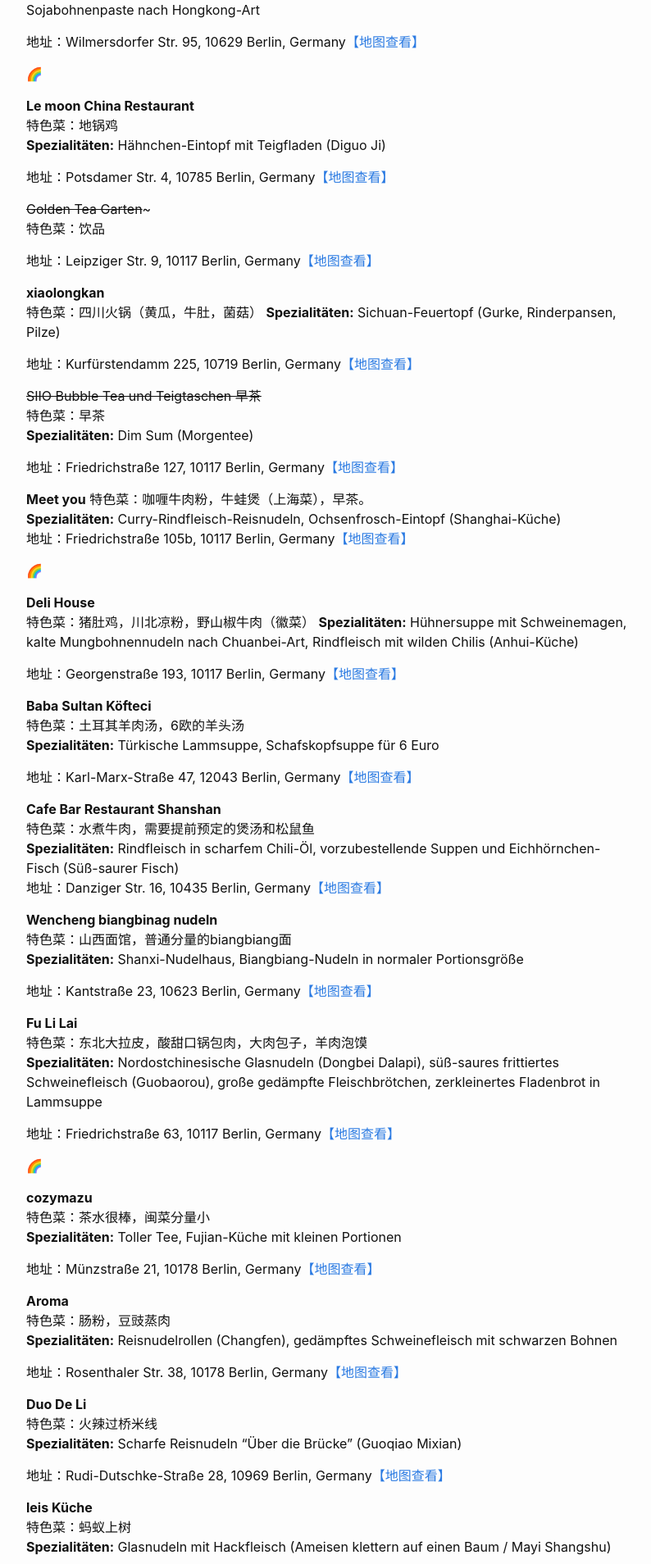
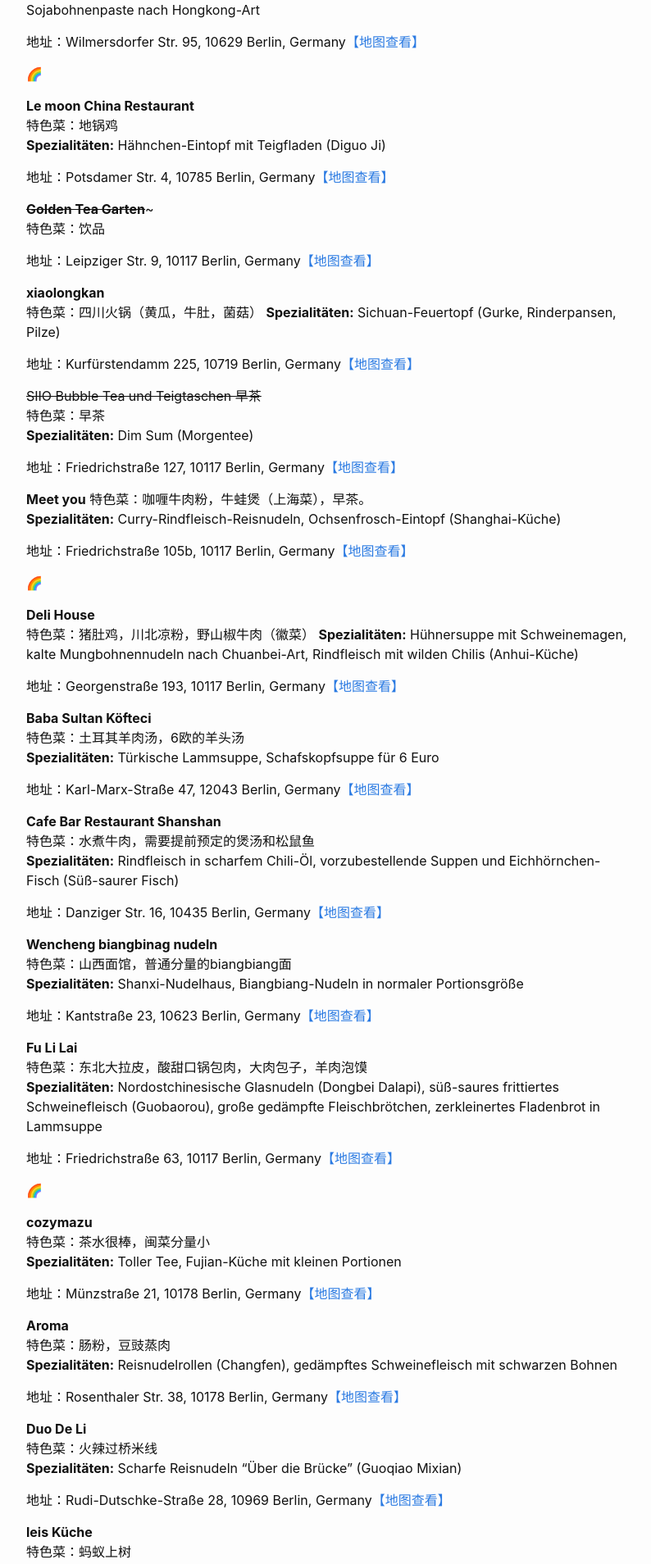
Before and after one commit to Howareu994/my-blog, a Jekyll site: the page built from _posts/2023-2-28-德国最爱餐厅.md, in a window 1280 px wide. Shown: the part 1085-2993 px from the top of the page at 82% size, without its empty margins (238-1032 px from the left). Built offline with Jekyll 4.4.1, drawn with Linux system fonts in a browser that asks for light colours.

Commit message:
Format restaurant names and add citation
Updated restaurant names with bold formatting and added a citation.

```diff
--- a/_posts/2023-2-28-德国最爱餐厅.md
+++ b/_posts/2023-2-28-德国最爱餐厅.md
@@ -57,7 +57,7 @@
 地址：Potsdamer Str. 4, 10785 Berlin, Germany[【地图查看】](https://www.google.com/maps/search/?api=1&query=Le+moon+China+Restaurant+Potsdamer+Str.+4+Berlin)
 
 
-~~Golden Tea Garten~~~
+~~**Golden Tea Garten**~~~
 特色菜：饮品
 
 地址：Leipziger Str. 9, 10117 Berlin, Germany[【地图查看】](https://www.google.com/maps/search/?api=1&query=Golden+Tea+Garten+Leipziger+Str.+9+Berlin)
@@ -78,6 +78,7 @@
 **Meet you**
 特色菜：咖喱牛肉粉，牛蛙煲（上海菜），早茶。
 **Spezialitäten:** Curry-Rindfleisch-Reisnudeln, Ochsenfrosch-Eintopf (Shanghai-Küche)
+
 地址：Friedrichstraße 105b, 10117 Berlin, Germany[【地图查看】](https://www.google.com/maps/search/?api=1&query=Meet+you+宴遇早茶+Friedrichstraße+105b+Berlin)
 
 🌈
@@ -98,6 +99,7 @@
 **Cafe Bar Restaurant Shanshan**
 特色菜：水煮牛肉，需要提前预定的煲汤和松鼠鱼
 **Spezialitäten:** Rindfleisch in scharfem Chili-Öl, vorzubestellende Suppen und Eichhörnchen-Fisch (Süß-saurer Fisch)
+
 地址：Danziger Str. 16, 10435 Berlin, Germany[【地图查看】](https://www.google.com/maps/search/?api=1&query=Cafe+Bar+Restaurant+Shanshan+Danziger+Str.+16+Berlin)
 
 **Wencheng biangbinag nudeln**
@@ -152,6 +154,7 @@
 **Ming Dynastie West**
 特色菜：分量足的川菜
 **Spezialitäten:** Großzügige Portionen der Sichuan-Küche
+
 地址：Karl-Liebknecht-Straße 29, 10178 Berlin, Germany[【地图查看】](https://www.google.com/maps/search/?api=1&query=Ming+Dynastie+Karl-Liebknecht-Straße+29+Berlin)
 
 
@@ -187,6 +190,8 @@
 
 地址：Goethestraße 2, 80336 München, Germany[【地图查看】](https://www.google.com/maps/search/?api=1&query=Taklamakan+Goethestraße+2+München)
 
+
+
 引用
 Qulle: *https://usa.lkk.com/zh-hk/cooking-stories/the-eight-great-traditions-of-chinese-cuisine
 
```
